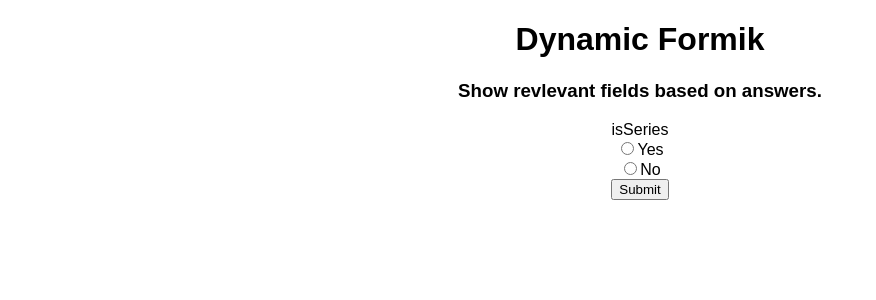
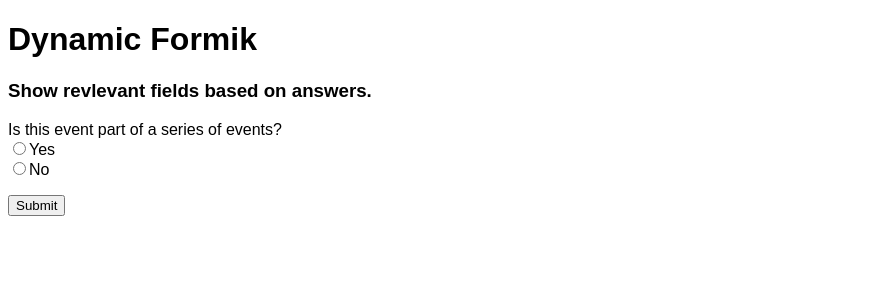
Before and after one commit to tom-leamon/dynamic-formik, a React (Create React App) app: page / in a window 1280 px wide. Shown: the top 300 px of the page, without its empty margins (0-876 px from the left). Built offline with nearby package versions, Linux system fonts and the light colour scheme.

Commit message:
calculateIsEnabled

```diff
--- a/src/Form.tsx
+++ b/src/Form.tsx
@@ -14,6 +14,10 @@
     questionOptions: string[];
     initialValue: string;
     validationSchema: any;
+    enabledConditions: {
+      name: string;
+      value: string;
+    }[];
   };
 
   const data: Question[] = [
@@ -24,7 +28,23 @@
       type: InputType.radio,
       questionOptions: ["Yes", "No"],
       initialValue: "",
-      validationSchema: Yup.string().required("Required")
+      validationSchema: Yup.string().required("Required"),
+      enabledConditions: []
+    },
+    {
+      uuid: "ba279a7b-2c1a-4aed-9dd4-bcbc4dffb4c8",
+      name: "isSeriesFirst",
+      question: "Is this the first event in this series?",
+      type: InputType.radio,
+      questionOptions: ["Yes", "No"],
+      initialValue: "",
+      validationSchema: Yup.string().required("Required"),
+      enabledConditions: [
+        {
+          name: "isSeries",
+          value: "Yes"
+        }
+      ]
     }
   ];
 
@@ -46,32 +66,48 @@
     }
   });
 
-  const renderInput = (name: string, question: Question) => {
+  const calculateIsEnabled = (question: Question): boolean => {
+    let isEnabled = true;
+    question.enabledConditions.forEach((question) => {
+      if (formik.values[question.name] !== question.value) {
+        isEnabled = false;
+      }
+    });
+
+    return isEnabled;
+  };
+
+  const renderInput = (question: Question) => {
     switch (question.type) {
       case "radio":
         return (
-          <>
-            <label>{name}</label>
+          <div
+            style={{
+              marginBottom: "1rem",
+              display: calculateIsEnabled(question) ? "block" : "none"
+            }}
+          >
+            <label>{question.question}</label>
             {question.questionOptions.map((questionOption) => (
               <div className="radio-item">
                 <input
                   id={questionOption}
                   value={questionOption}
                   onChange={formik.handleChange}
-                  name={name}
+                  name={question.name}
                   type="radio"
                 />
                 <label htmlFor={questionOption}>{questionOption}</label>
               </div>
             ))}
-          </>
+          </div>
         );
     }
   };
 
   return (
     <form onSubmit={formik.handleSubmit}>
-      {data.map((question) => renderInput(question.name, question))}
+      {data.map((question) => renderInput(question))}
       <button type="submit">Submit</button>
     </form>
   );
--- a/src/styles.css
+++ b/src/styles.css
@@ -1,4 +1,3 @@
 .App {
   font-family: sans-serif;
-  text-align: center;
 }
```
